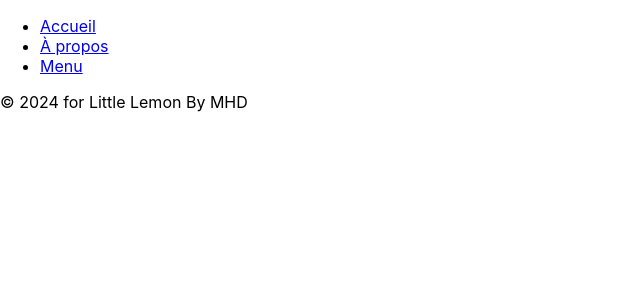
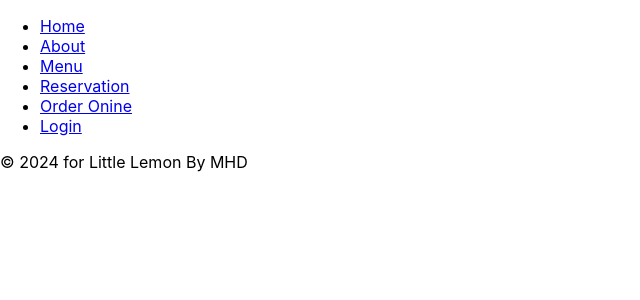
Before and after one commit to Brahmahamadou/myproject-Front-End-Coursera, a React (Create React App) app: page / in a window 1280 px wide. Shown: the top 300 px of the page, without its empty margins (0-640 px from the left). Built offline with nearby package versions, Linux system fonts and the light colour scheme.

Commit message:
creation des bvalises meta

```diff
--- a/public/index.html
+++ b/public/index.html
@@ -7,8 +7,11 @@
     <meta name="theme-color" content="#000000" />
     <meta
       name="description"
-      content="Web site created using create-react-app"
+      content="are you looking for something to improve quality come to us 24/7"
     />
+    <meta name="og:title" content="MyApp Little Limon"/>
+    <meta name="og:description" content="you want satisfaction come to us"/>
+    <meta name="og:image" content="This is my image here"/>
     <link rel="apple-touch-icon" href="%PUBLIC_URL%/logo192.png" />
     <!--
       manifest.json provides metadata used when your web app is installed on a
@@ -24,7 +27,7 @@
       work correctly both with client-side routing and a non-root public URL.
       Learn how to configure a non-root public URL by running `npm run build`.
     -->
-    <title>React App</title>
+    <title>Little Lemon</title>
   </head>
   <body>
     <noscript>You need to enable JavaScript to run this app.</noscript>
--- a/src/component/Nav.jsx
+++ b/src/component/Nav.jsx
@@ -4,9 +4,12 @@ function Nav() {
     return (
         <nav>
       <ul>
-        <li><a href="/">Accueil</a></li>
-        <li><a href="/about">À propos</a></li>
+        <li><a href="/">Home</a></li>
+        <li><a href="/about">About</a></li>
         <li><a href="/Menu">Menu</a></li>
+        <li><a href="/">Reservation</a></li>
+        <li><a href="/about">Order Onine</a></li>
+        <li><a href="/Menu">Login</a></li>
       </ul>
     </nav>
     )
```
